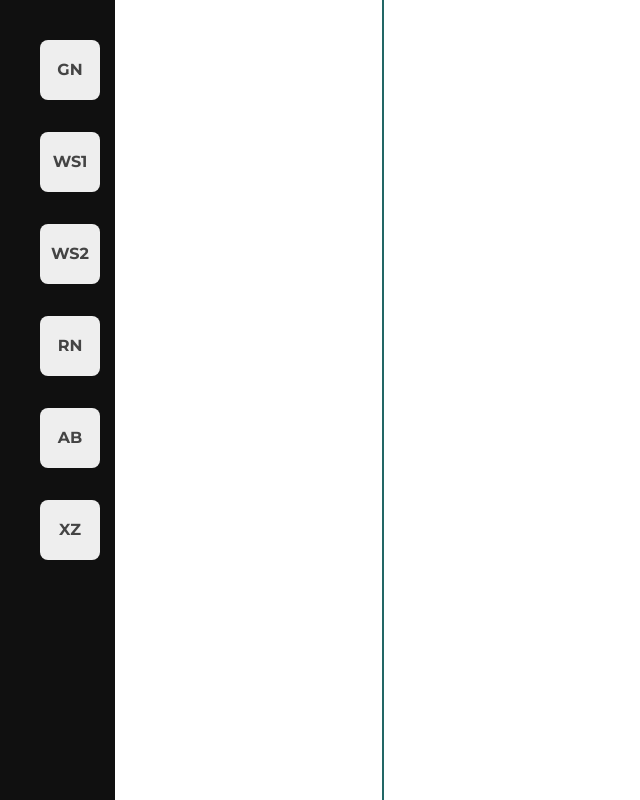
After one commit to PrajwalPrashanth/SlackChat, a PHP site: page /php/homepage.php in a window 1280 px wide. The commit adds this page. Shown: the whole page, without its empty margins (0-640 px from the left). Run offline with PHP 8.4, Linux system fonts and the light colour scheme.

Commit message:
Created homepage UI, added CSS Designed the UI in Adobe XD.

```diff
--- /dev/null
+++ b/php/homepage.php
@@ -0,0 +1,45 @@
+<!DOCTYPE html>
+<!--[if lt IE 7]>      <html class="no-js lt-ie9 lt-ie8 lt-ie7"> <![endif]-->
+<!--[if IE 7]>         <html class="no-js lt-ie9 lt-ie8"> <![endif]-->
+<!--[if IE 8]>         <html class="no-js lt-ie9"> <![endif]-->
+<!--[if gt IE 8]><!--> <html class="no-js"> <!--<![endif]-->
+<head>
+  <meta charset="utf-8">
+  <meta http-equiv="X-UA-Compatible" content="IE=edge">
+  <title>SlackChat</title>
+  <meta name="description" content="A simple chat application.">
+  <meta name="viewport" content="width=device-width, initial-scale=1">
+
+  <!-- favicon -->
+  <link rel="icon" href="res/assets/app/SlackChat.svg">
+  <!-- Bootstrap CDN -->
+  <link rel="stylesheet"
+  href="https://stackpath.bootstrapcdn.com/bootstrap/4.1.3/css/bootstrap.min.css" integrity="sha384-MCw98/SFnGE8fJT3GXwEOngsV7Zt27NXFoaoApmYm81iuXoPkFOJwJ8ERdknLPMO"
+  crossorigin="anonymous">
+  <!-- Local Styles -->
+  <link rel="stylesheet" href="../res/styles/app/homepage.css">
+</head>
+<body>
+  <div class="homepage-container">
+    <div class="workspace-list-div">
+      <ul class="workspace-list">
+        <li>GN</li>
+        <li>WS1</li>
+        <li>WS2</li>
+        <li>RN</li>
+        <li>AB</li>
+        <li>XZ</li>
+      </ul>
+    </div>
+    <div class="details-div">
+
+    </div>
+    <div class="workspace-div">
+    </div>
+  </div>
+
+  <script src="https://code.jquery.com/jquery-3.3.1.slim.min.js" integrity="sha384-q8i/X+965DzO0rT7abK41JStQIAqVgRVzpbzo5smXKp4YfRvH+8abtTE1Pi6jizo" crossorigin="anonymous"></script>
+  <script src="https://cdnjs.cloudflare.com/ajax/libs/popper.js/1.14.3/umd/popper.min.js" integrity="sha384-ZMP7rVo3mIykV+2+9J3UJ46jBk0WLaUAdn689aCwoqbBJiSnjAK/l8WvCWPIPm49" crossorigin="anonymous"></script>
+  <script src="https://stackpath.bootstrapcdn.com/bootstrap/4.1.3/js/bootstrap.min.js" integrity="sha384-ChfqqxuZUCnJSK3+MXmPNIyE6ZbWh2IMqE241rYiqJxyMiZ6OW/JmZQ5stwEULTy" crossorigin="anonymous"></script>
+</body>
+</html>
--- a/php/inboxes.php
+++ b/php/inboxes.php
@@ -17,7 +17,7 @@ if(mysqli_num_rows($recipients_id)>0)
 		$recipient_name_query = "SELECT name FROM users WHERE id='$row["user2id"]'";
 		$recipient_name = mysqli_query($db,$recipient_name_query);
 
-		echo $recipient_name.<br>; // placeholder for a button to go to a chat room with this recipient name
+		echo $recipient_name . "<br>"; // placeholder for a button to go to a chat room with this recipient name
 	}
 }
 
--- a/php/login.php
+++ b/php/login.php
@@ -10,7 +10,7 @@ $stored_password = mysqli_query($db,$password_query);
 
 if($password == $stored_password)
 {
-	include ''; // next webpage
+ header('Location: homepage.php');
 }
 else
 {
--- /dev/null
+++ b/res/styles/app/homepage.css
@@ -0,0 +1,114 @@
+/*--------------------------------
+COLOR SCHEME
+----------------------------------*/
+/*
+Main Blue Shade:
+#226766
+
+Greys:
+#777777
+#bbbbbb
+#444444
+#707070
+
+White:
+#ffffff
+*/
+
+@import url('https://fonts.googleapis.com/css?family=Montserrat:400,500,600,700');
+@import url('https://fonts.googleapis.com/css?family=Source+Sans+Pro:400,600,700');
+
+/*--------------------------------
+SETUP
+----------------------------------*/
+
+body {
+    margin: 0;
+    padding: 0;
+    font-family:
+        /* 'Source Sans Pro', */
+        'Montserrat',
+        -apple-system,
+        BlinkMacSystemFont,
+        'Segoe UI',
+        Roboto, Oxygen,
+        Cantarell, 'Open Sans',
+        'Helvetica Neue',
+        sans-serif;
+}
+
+
+/*--------------------------------
+BASIC LAYOUT
+----------------------------------*/
+.homepage-container {
+    margin: 0;
+    padding: 0;
+    display: -ms-flexbox;
+    display: flex;
+}
+
+.homepage-container div {
+    height: 100vh;
+}
+
+/*--------------------------------
+LAYOUT DIVISIONS
+----------------------------------*/
+
+/*--------Workspace List--------*/
+
+.workspace-list-div {
+    width: 9%;
+    background-color: #101010;
+    display: flex;
+    align-items: flex-start;
+    padding-top: 5vh;
+    font-weight: 700;
+}
+
+.workspace-list {
+    display: flex;
+    flex-direction: column;
+}
+
+.workspace-list li {
+    /* for centering text inside */
+    display: flex;
+    justify-content: center;
+    align-items: center;
+
+    background-color: #eeeeee;
+    color: #444444;
+    border-radius: 8px;
+    margin-bottom: 2em;
+    text-decoration: none;
+    height: 60px;
+    width: 60px;
+    list-style: none;
+
+    transition:
+        all 0.2s;
+}
+
+.workspace-list li:hover {
+    background-color: #dbdbdb;
+    color: #444444;
+    /* height: 65px; */
+    width: 80px;
+}
+
+/*--------Details Pane Div--------*/
+
+.details-div {
+    width: 21%;
+    border-right: 2px solid #226766;
+}
+
+/*--------Actual Workspace--------*/
+
+.workspace-div {
+    width: 70%;
+    display: flex;
+    align-items: center;
+}
```
Also changed, not shown: index.php (+18 -19 lines), php/register.php (+4 -4 lines).
